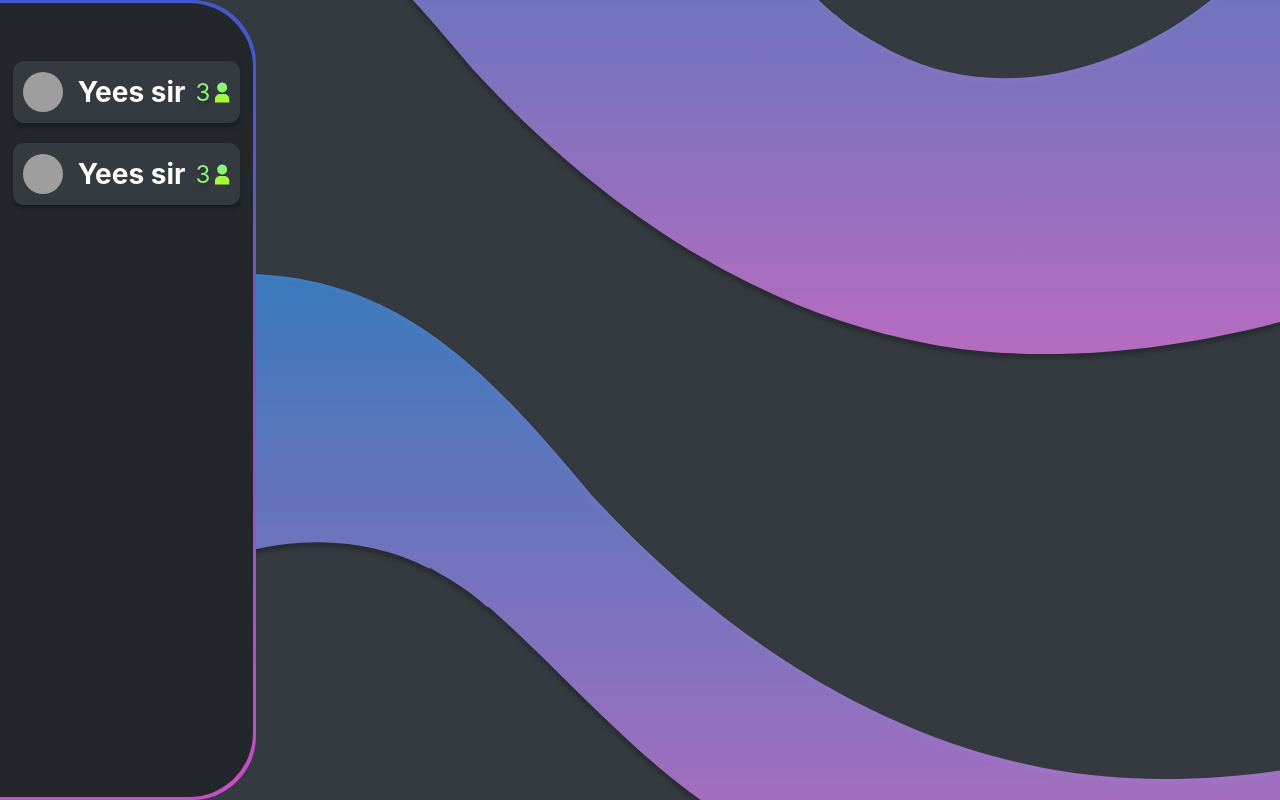
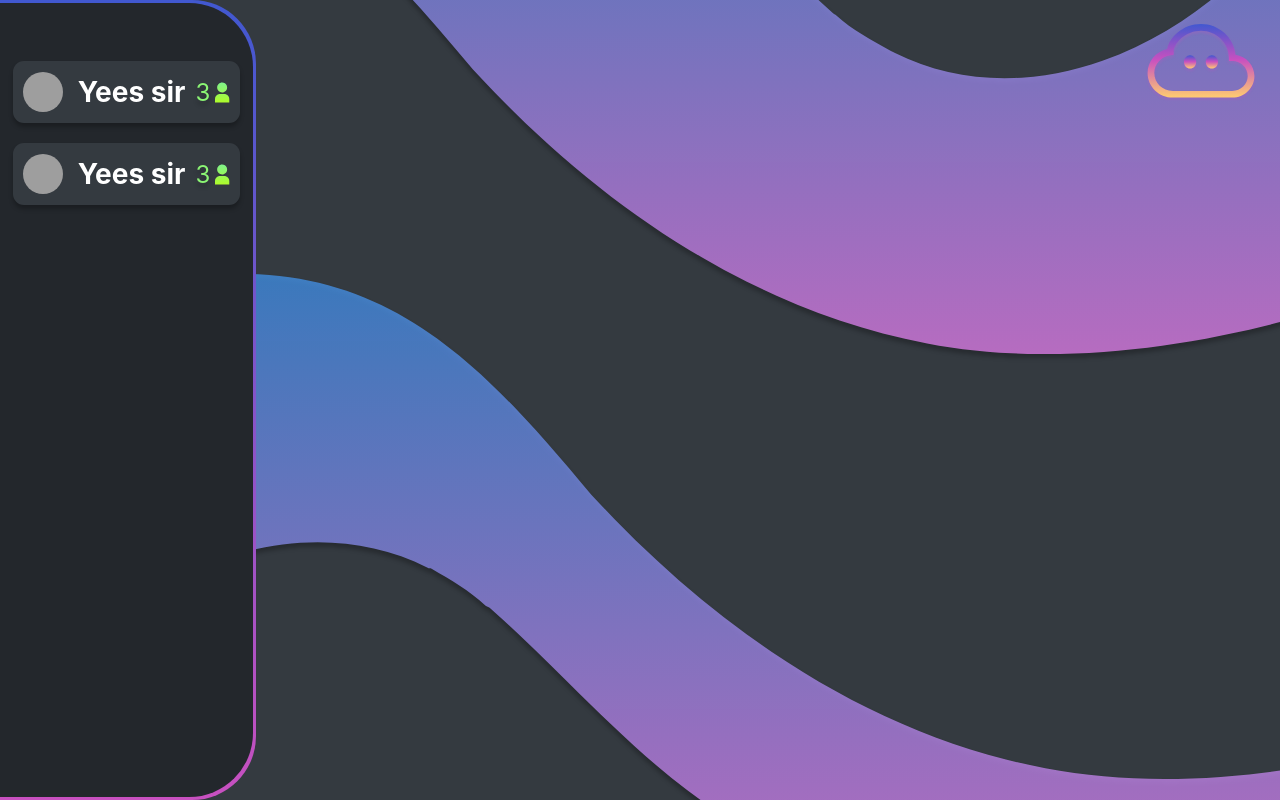
Before and after one commit to XaNtisS0/discordBot, a React (Create React App) app in the folder client/: page / in a window 1280 px wide. Shown: the top 800 px of the page. Built offline with nearby package versions, Linux system fonts and the light colour scheme; grey boxes are pictures that could not be loaded.

Commit message:
Add styles to logo component

```diff
--- a/client/src/components/shared/Logo.tsx
+++ b/client/src/components/shared/Logo.tsx
@@ -5,9 +5,10 @@
 
 interface ILogo {
   size: 'big' | 'small';
+  styles: string;
 }
 
-export const Logo: FC<ILogo> = ({ size }) => {
+export const Logo: FC<ILogo> = ({ size, styles }) => {
   const Name = () => {
     return (
       <div className={css({ display: 'flex', alignItems: 'center', flexDirection: 'column' })}>
@@ -18,7 +19,7 @@
   };
 
   return (
-    <div>
+    <div className={styles}>
       <img src={logo} className={css({ width: size === 'big' ? '270px' : '110px' })} />
       {size === 'big' && <Name />}
     </div>
--- a/client/src/pages/JoinServer.tsx
+++ b/client/src/pages/JoinServer.tsx
@@ -1,8 +1,12 @@
 import { css } from '@emotion/css';
-import { FC } from 'react';
+import { FC, useState } from 'react';
+import { SelectedServer } from '../components/JoinServer/SelectedServer';
 import { Servers } from '../components/JoinServer/Servers';
+import { Logo } from '../components/shared/Logo';
 
 export const JoinServer: FC = () => {
+  const [selectedServer] = useState(-1);
+
   const servers = [
     {
       name: 'Yees sir',
@@ -27,6 +31,16 @@
       })}
     >
       <Servers servers={servers} />
+      {selectedServer < 0 ? <div /> : <SelectedServer />}
+      <Logo
+        styles={css`
+          display: flex;
+          align-items: flex-start;
+          justify-content: flex-end;
+          padding: 1.5rem;
+        `}
+        size="small"
+      ></Logo>
     </div>
   );
 };
```
